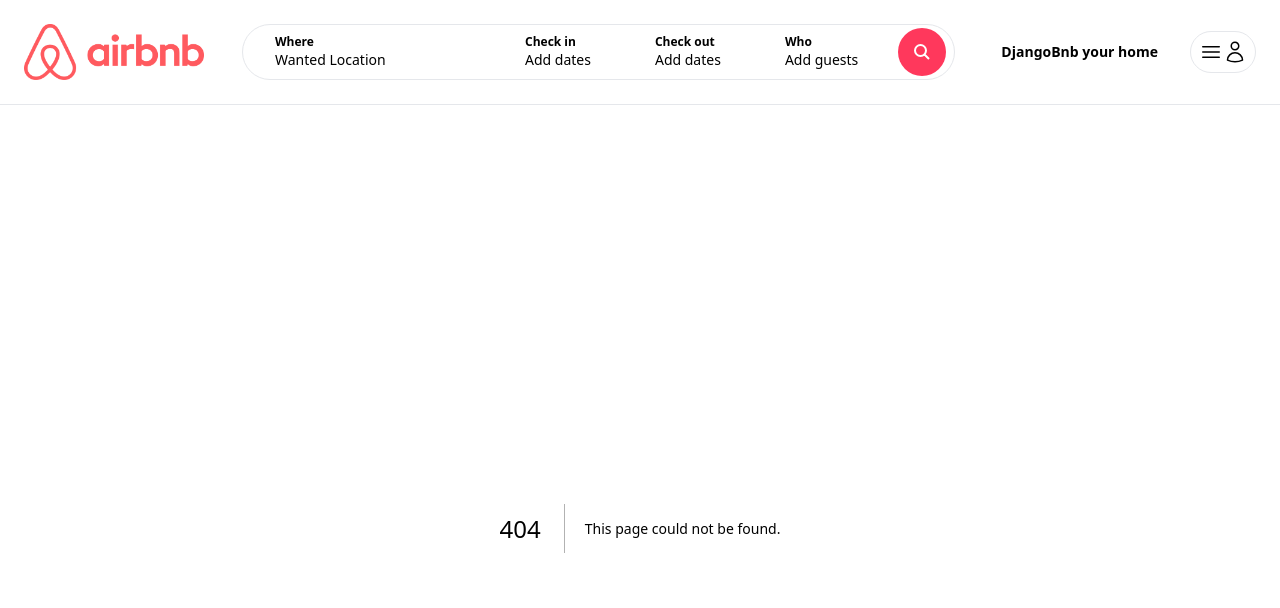
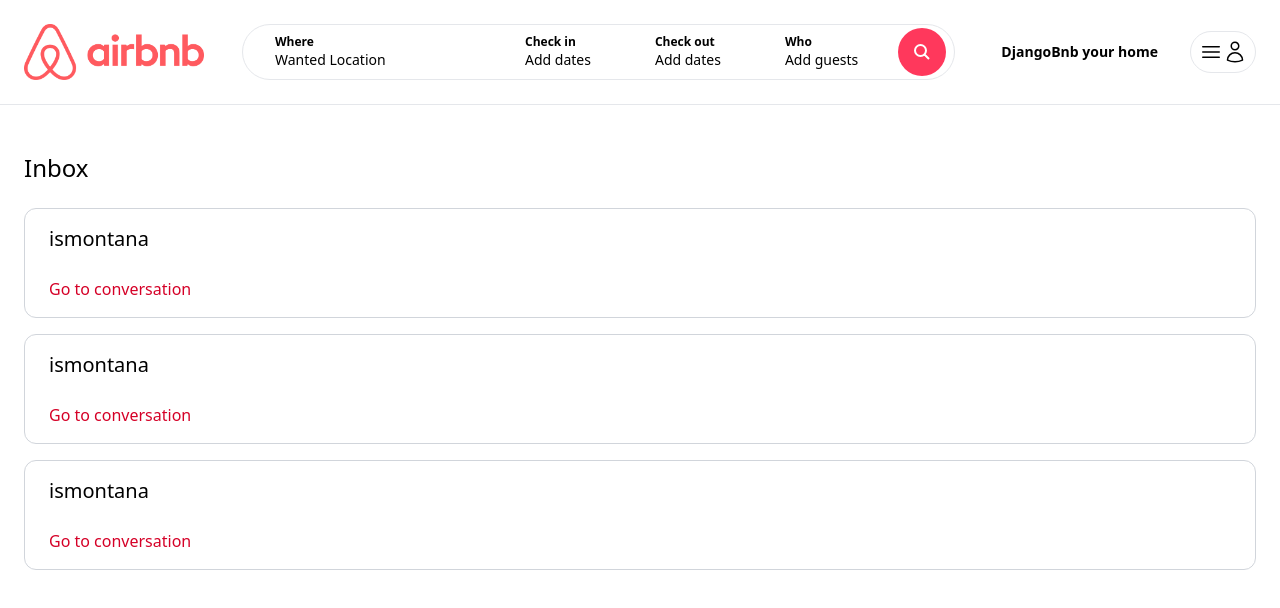
Before and after one commit to ismontana/ClonAB_statics, a Next.js app: page /inbox in a window 1280 px wide. Before the commit this address had no page. Shown: the top 608 px of the page. Built offline with nearby package versions, Linux system fonts and the light colour scheme.

Commit message:
09 Inbox page

```diff
--- /dev/null
+++ b/app/inbox/Conversation.tsx
@@ -0,0 +1,12 @@
+const Conversation = () => {
+    return (
+        <div className="px-6 py-4 cursor-pointer border border-gray-300 rounded-xl">
+            <p className="mb-6 text-xl">ismontana</p>
+
+            <p className="text-airbnb-dark">Go to conversation</p>
+        </div>
+    )
+
+}
+
+export default Conversation;
--- /dev/null
+++ b/app/inbox/page.tsx
@@ -0,0 +1,14 @@
+import Conversation from "./Conversation";
+
+const InboxPage = () => {
+    return (
+        <main className="max-w-[1500px] mx-auto px-6 pb-6 space-y-4">
+            <h1 className="my-6 text-2xl">Inbox</h1>
+
+            <Conversation />
+            <Conversation />
+            <Conversation />
+        </main>
+    )
+}
+export default InboxPage;
```
